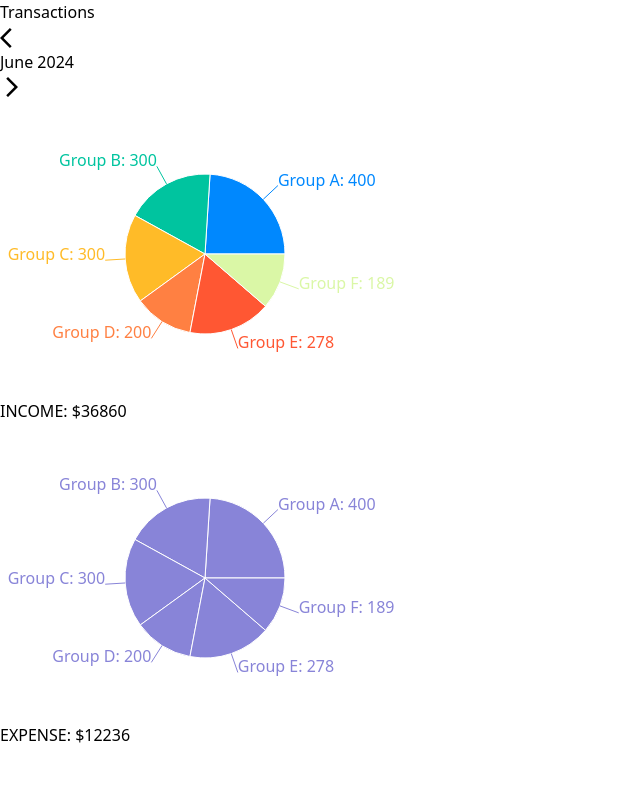
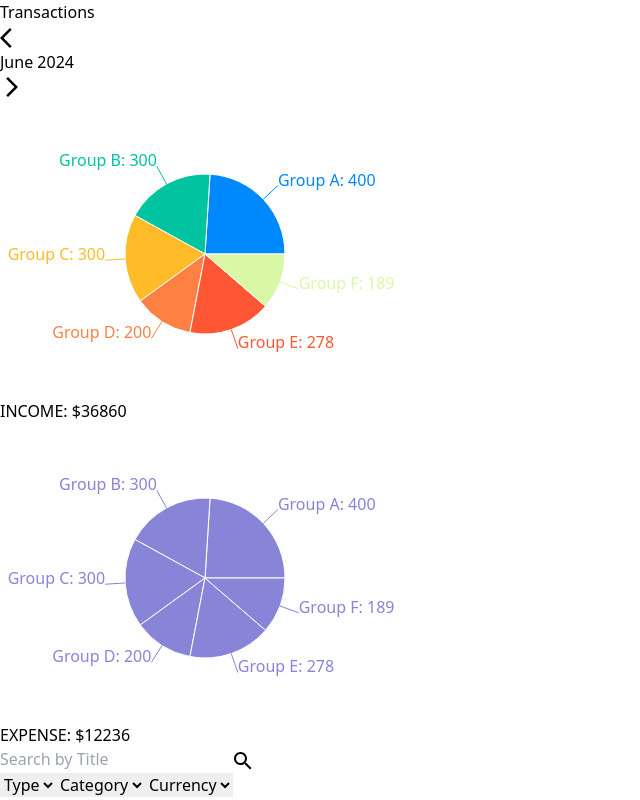
Before and after one commit to Kxrishx03/Codolio-Interview-Task-2024, a React (Vite) app in the folder Frontend/: page / in a window 1280 px wide. Shown: the whole page, without its empty margins (0-640 px from the left). Built offline with nearby package versions, Linux system fonts and the light colour scheme.

Commit message:
"Search Bar done"

```diff
--- a/Frontend/src/components/Navbar.jsx
+++ b/Frontend/src/components/Navbar.jsx
@@ -2,7 +2,7 @@
 export function Navbar(){
     return (
        <div className="bg-slate-50 mb-0.5 w-screen sticky top-0 text-center">
-        <h1 className="text-bold text-2xl" > Transactions</h1>
+        <h1 className="text-bold text-2xl font-serif" > Transactions</h1>
        </div>
     );
 }
--- /dev/null
+++ b/Frontend/src/components/SearchBar.jsx
@@ -0,0 +1,29 @@
+import SearchIcon from '@mui/icons-material/Search';
+
+export function SearchBar() {
+    return (
+        <div className='flex items-center bg-neutral-200 w-10/12 lg:w-8/12 p-2 rounded mt-4'>
+            <div className='flex items-center w-6/12 rounded border bg-white p-2'>
+                <input
+                    type="text"
+                    placeholder="Search by Title"
+                    className='flex-grow border-none outline-none'
+                />
+                <SearchIcon />
+            </div>
+
+            <select className="p-2 rounded border w-2/12 ml-2">
+                <option value="">Type</option>
+                {/* Add more options here */}
+            </select>
+            <select className="p-2 rounded border w-2/12 ml-2">
+                <option value="">Category</option>
+                {/* Add more options here */}
+            </select>
+            <select className="p-2 rounded border w-2/12 ml-2">
+                <option value="">Currency</option>
+                {/* Add more options here */}
+            </select>
+        </div>
+    );
+}
--- a/Frontend/src/pages/Home.jsx
+++ b/Frontend/src/pages/Home.jsx
@@ -4,6 +4,7 @@ import ArrowForwardIosIcon from '@mui/icons-material/ArrowForwardIos';
 
 import { Navbar } from "../components/Navbar";
 import { Chart } from '../components/Chart';
+import { SearchBar } from '../components/SearchBar';
 
 const data01 = [
     { name: "Group A", value: 400 },
@@ -27,7 +28,7 @@ export function Home() {
             </div>
 
             {/* Main content */}
-            <div className="flex flex-col justify-center items-center w-full mt-16">
+            <div className="flex flex-col justify-center items-center bg-neutral-200  w-full mt-16 h-full">
                 {/* Date Section */}
                 <div className='flex justify-between items-center my-1.5 bg-white w-10/12 lg:w-8/12 p-2 rounded shadow'>
                     <ArrowBackIosIcon />
@@ -36,7 +37,7 @@ export function Home() {
                 </div>
 
                 {/* Chart Section */}
-                <div className="flex justify-between items-center w-10/12 lg:w-8/12 bg-neutral-200 p-4 space-x-4">
+                <div className="flex justify-between items-center w-10/12 lg:w-8/12 bg-neutral-200 p-2 space-x-4">
                     <div className="flex flex-col items-center bg-neutral-200 p-4 w-1/2">
                         <Chart
                             chartdata={data01}
@@ -44,7 +45,7 @@ export function Home() {
                             labelFormatter={incomeLabelFormatter}
 
                         />
-                        <div className="text-green-500 text-center font-bold mt-2 p-2 bg-green-300 w-full">
+                        <div className="text-green-500 text-center font-bold mt-2 p-2 bg-green-300 w-full shadow">
                             INCOME: ${36860}
                         </div>
                     </div>
@@ -55,16 +56,19 @@ export function Home() {
                             labelFormatter={expenseLabelFormatter}
 
                         />
-                        <div className="text-red-500 text-center font-bold mt-2 p-2 bg-red-300 w-full">
+                        <div className="text-red-500 text-center font-bold mt-2 p-2 bg-red-300 w-full shadow">
                             EXPENSE: ${12236}
                         </div>
                     </div>
+
                 </div>
+
+               <SearchBar />
 
 
             </div>
 
-            <div></div>
+
         </div>
     );
 }
```
